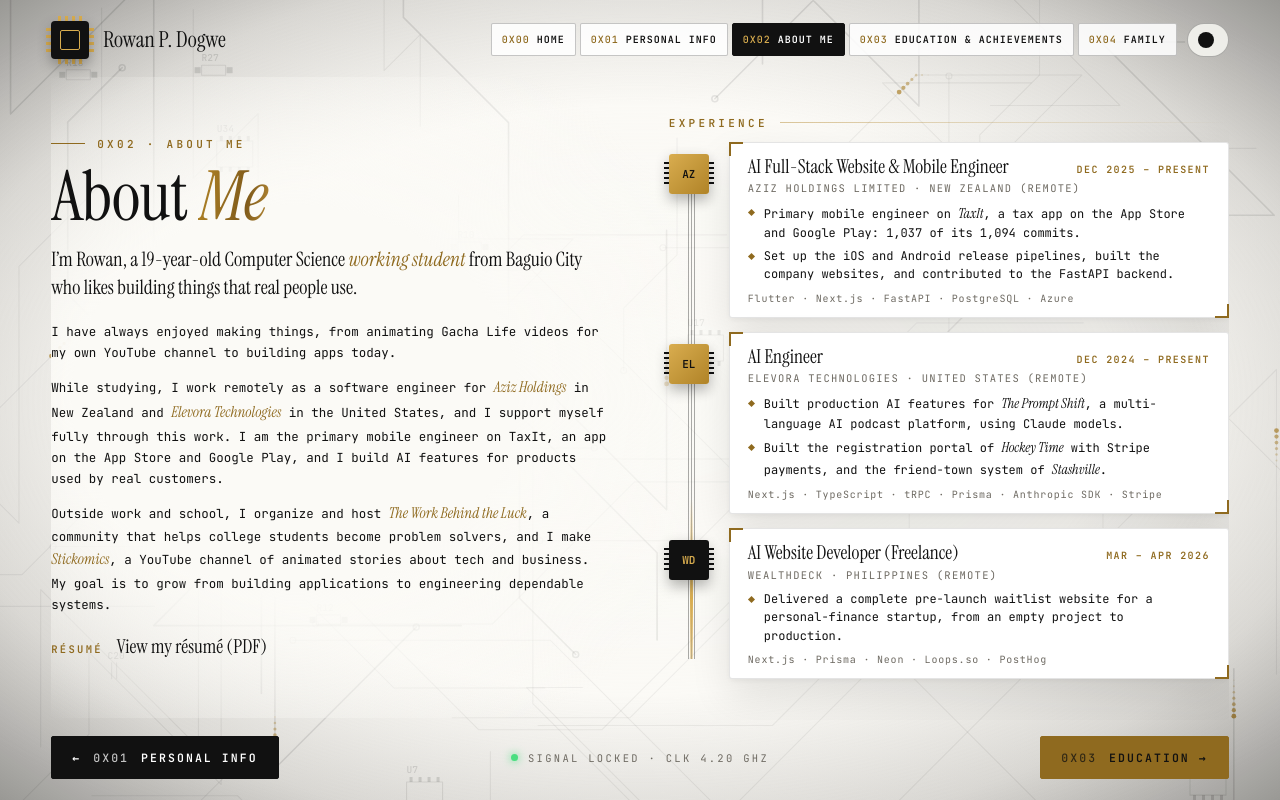
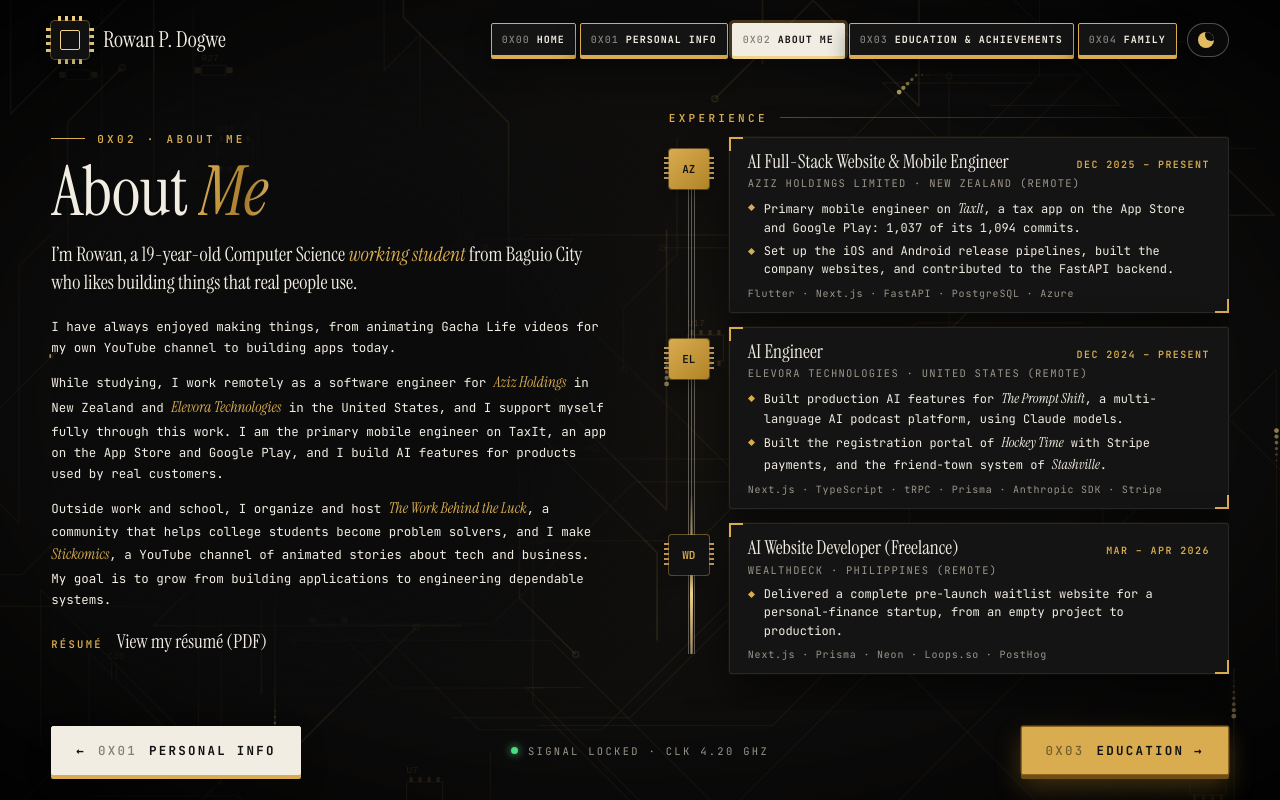
Before and after one commit to ChaanBiz/rowan-dogwe, a plain HTML site: page about.html in a window 1280 px wide. Drawn offline with Linux system fonts and the light colour scheme.

Commit message:
Dark theme by default; highlighted navigation buttons
- Black (dark) theme is the default for every visitor; Light stays available
- Page and previous/next buttons are raised and high-contrast; 0x0 numbers dimmed

Co-Authored-By: Claude Opus 5.5 <noreply@anthropic.com>

```diff
--- a/about.html
+++ b/about.html
@@ -5,14 +5,14 @@
   <meta name="viewport" content="width=device-width, initial-scale=1.0">
   <meta name="description" content="About Rowan P. Dogwe: software engineer and BS Computer Science student building mobile apps, websites, and AI features for companies in New Zealand and the United States.">
   <meta name="author" content="Rowan P. Dogwe">
-  <meta name="theme-color" content="#fbfaf6">
+  <meta name="theme-color" content="#0b0b0c">
   <title>About Me | Rowan P. Dogwe</title>
-  <script>(function(){var d=document.documentElement,t;try{t=localStorage.getItem("rpd-theme")}catch(e){}d.setAttribute("data-theme",t==="dark"?"dark":"light");try{var w=JSON.parse(sessionStorage.getItem("rpd-warp")||"null"),f=location.pathname.split("/").pop()||"index.html";if(w&&w.to===f&&Date.now()-w.ts<15000&&!matchMedia("(prefers-reduced-motion: reduce)").matches)d.classList.add("warp-in")}catch(e){}})();</script>
+  <script>(function(){var d=document.documentElement,t;try{t=localStorage.getItem("rpd-theme2")}catch(e){}d.setAttribute("data-theme",t==="light"?"light":"dark");try{var w=JSON.parse(sessionStorage.getItem("rpd-warp")||"null"),f=location.pathname.split("/").pop()||"index.html";if(w&&w.to===f&&Date.now()-w.ts<15000&&!matchMedia("(prefers-reduced-motion: reduce)").matches)d.classList.add("warp-in")}catch(e){}})();</script>
   <link rel="preconnect" href="https://fonts.googleapis.com">
   <link rel="preconnect" href="https://fonts.gstatic.com" crossorigin>
   <link href="https://fonts.googleapis.com/css2?family=Instrument+Serif:ital@0;1&family=JetBrains+Mono:wght@400;500;600;700&display=swap" rel="stylesheet">
-  <link rel="stylesheet" href="warp.css?v=202611062124">
-  <link rel="stylesheet" href="site.css?v=202611062124">
+  <link rel="stylesheet" href="warp.css?v=202611062329">
+  <link rel="stylesheet" href="site.css?v=202611062329">
 </head>
 <body data-seed="404">
   <canvas id="bg" aria-hidden="true"></canvas>
@@ -100,7 +100,7 @@
     </footer>
   </div>
 
-  <script src="warp.js?v=202611062124"></script>
-  <script src="site.js?v=202611062124"></script>
+  <script src="warp.js?v=202611062329"></script>
+  <script src="site.js?v=202611062329"></script>
 </body>
 </html>
--- a/site.css
+++ b/site.css
@@ -335,3 +335,27 @@ body.booted .scan { animation: scan 1.1s cubic-bezier(.5, 0, .3, 1) 0.05s 1 both
 @media (prefers-reduced-motion: reduce) {
   *, *::before, *::after { animation-duration: 0.01ms !important; animation-iteration-count: 1 !important; transition-duration: 0.01ms !important; }
 }
+
+/* ==========================================================================
+   Highlighted navigation: raised, high-contrast buttons so they are easy to
+   spot; the 0x0… numbers are dimmed so the page names read first.
+   ========================================================================== */
+:root { --btn-edge: #111111; --btn-lift: 0 3px 0 #111111, 0 10px 22px rgba(0, 0, 0, 0.14); }
+:root[data-theme="dark"] { --btn-edge: #d9ad4f; --btn-lift: 0 3px 0 #d9ad4f, 0 10px 22px rgba(0, 0, 0, 0.5); }
+
+.nav a { background: var(--panel); border: 1.5px solid var(--btn-edge); color: var(--ink); font-weight: 700; box-shadow: var(--btn-lift); }
+.nav a:hover { transform: translateY(-2px); border-color: var(--gold); box-shadow: 0 5px 0 var(--gold), 0 12px 26px rgba(176, 131, 39, 0.25); }
+.nav a[aria-current="page"] { background: var(--solid); color: var(--on-solid); border-color: var(--solid); box-shadow: 0 3px 0 var(--gold-hi), 0 0 0 3px rgba(217, 173, 79, 0.28), 0 10px 22px rgba(0, 0, 0, 0.2); }
+.nav a em, .step em { color: inherit !important; opacity: 0.5 !important; font-weight: 500; }
+
+.step { font-size: 12.5px; font-weight: 700; padding: 15px 24px; border-width: 1.5px; }
+.step.prev { box-shadow: 0 4px 0 var(--gold), 0 12px 26px rgba(0, 0, 0, 0.22); }
+.step.prev:hover { transform: translate(-3px, -2px); box-shadow: 0 6px 0 var(--gold), 0 14px 30px rgba(0, 0, 0, 0.28); }
+.step.next { border-color: #8a6420; box-shadow: 0 4px 0 #6e4c14, 0 0 0 0 rgba(217, 173, 79, 0.55), 0 12px 26px rgba(176, 131, 39, 0.35); animation: nextGlow 2.4s ease-in-out infinite; }
+.step.next:hover { transform: translate(3px, -2px); box-shadow: 0 6px 0 #6e4c14, 0 14px 30px rgba(176, 131, 39, 0.45); animation: none; }
+@keyframes nextGlow { 50% { box-shadow: 0 4px 0 #6e4c14, 0 0 0 7px rgba(217, 173, 79, 0), 0 12px 26px rgba(176, 131, 39, 0.35); } }
+.foot { padding-bottom: 4px; }
+
+@media (max-height: 760px) and (min-width: 861px) { .step { padding: 12px 20px; } }
+@media (max-width: 860px) { .step { padding: 12px 14px; font-size: 11px; } .nav a { box-shadow: 0 2px 0 var(--btn-edge); } }
+@media (prefers-reduced-motion: reduce) { .step.next { animation: none; } }
--- a/warp.js
+++ b/warp.js
@@ -14,7 +14,7 @@
 (function () {
   "use strict";
 
-  var KEY = "rpd-warp", SND = "rpd-snd", THEME = "rpd-theme";
+  var KEY = "rpd-warp", SND = "rpd-snd", THEME = "rpd-theme2";
   var reduce = matchMedia("(prefers-reduced-motion: reduce)").matches;
   var root = document.documentElement;
 
```
Also changed, not shown: education.html (+6 -6 lines), family.html (+6 -6 lines), index.html (+4 -4 lines), personal-info.html (+6 -6 lines).
